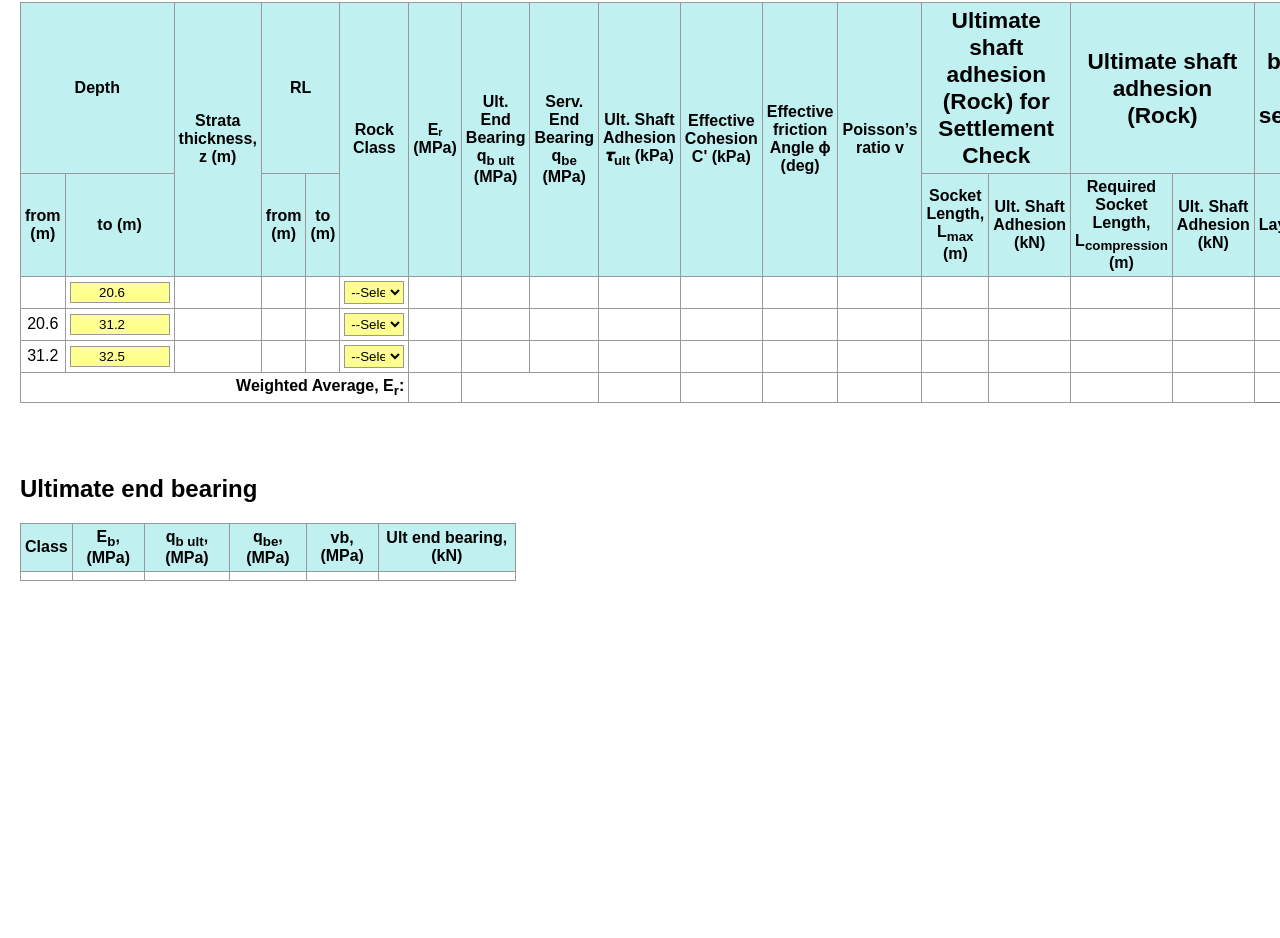
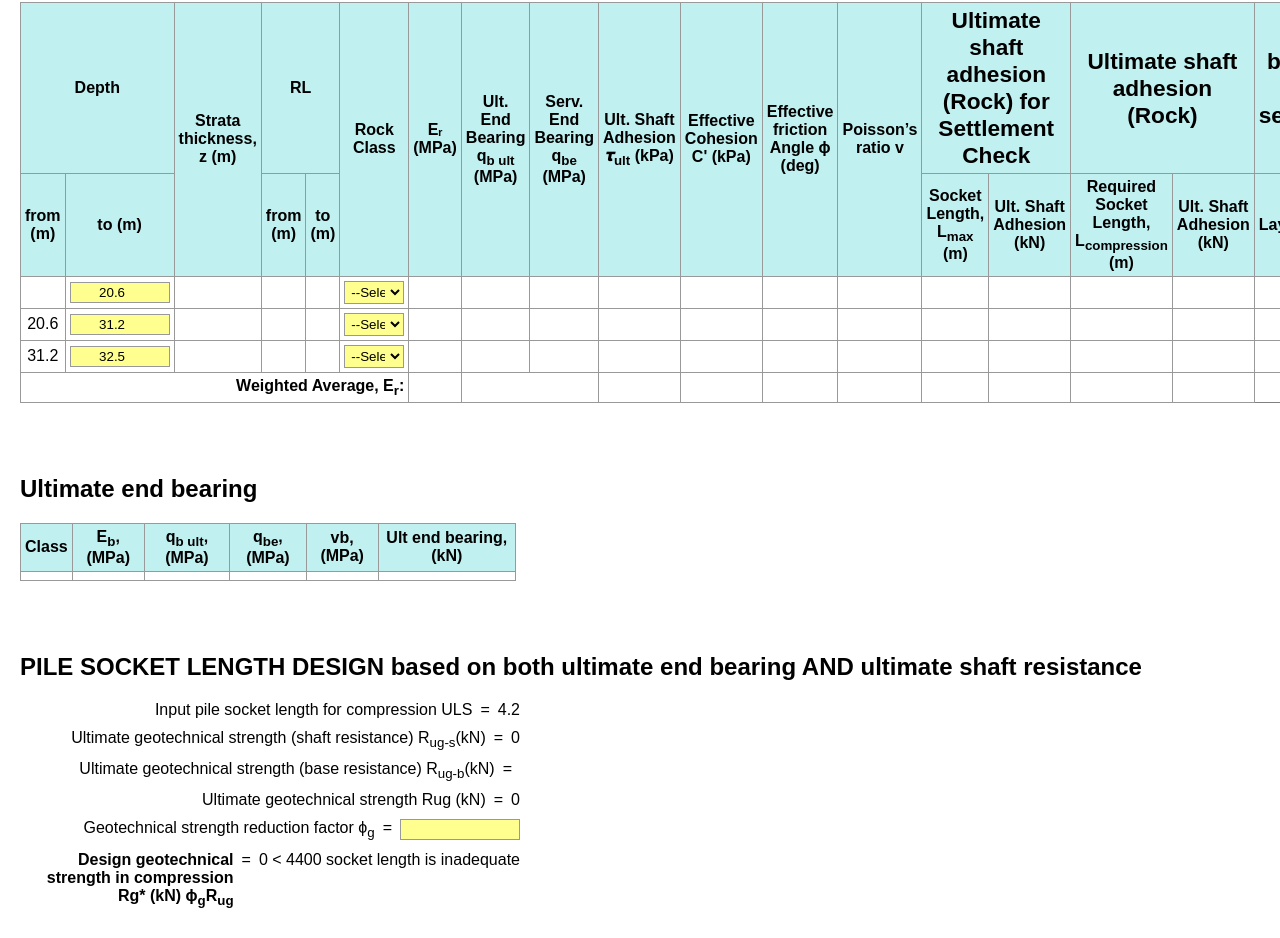
Before and after one commit to mimid919/Pile_Rock_Socket_Design, a website built with Vite: page index.html in a window 1280 px wide. Shown: the part 1278-2216 px from the top of the page. Before the commit the page ends 1935 px from the top, so only its background shows below. Built offline with nearby package versions, Linux system fonts and the light colour scheme.

Commit message:
socket length design section draft

```diff
--- a/index.html
+++ b/index.html
@@ -161,7 +161,7 @@
         <td id = "strataThickness1"></td>
         <td id="soilRLfrom1" ></td>
         <td id="soilRLto1" ></td>
-        <td><input value = "UF-" type="text" id="soilType1" /></td>
+        <td><input aria-selected = "UF-" type="text" id="soilType1" /></td>
         <td><input type="number" id="ID1" value = "2"/></td>
         <td id="F1" ></td>
         <td id="phi1" ></td>
@@ -600,6 +600,41 @@
 </table>
 <br><br>
 
+<!--------------------- SECTION 5 ----------------------->
+<h1>PILE SOCKET LENGTH DESIGN based on both ultimate end bearing AND ultimate shaft resistance</h1>
+<div id = socketLengthDesign>
+  <div class = "wrapper">
+    <div class= "name">Input pile socket length for compression ULS</div>
+    <div class = "equals">=</div>
+    <div class = "value"><span class = "ULS_value"></span></div>
+  </div>
+  <div class = "wrapper">
+    <div class= "name">Ultimate geotechnical strength (shaft resistance) R<sub>ug-s</sub>(kN) </div>
+    <div class = "equals">=</div>
+    <div class = "value"><span id = "Rugs"></span></div>
+  </div>
+  <div class = "wrapper">
+    <div class= "name">Ultimate geotechnical strength (base resistance) R<sub>ug-b</sub>(kN) </div>
+    <div class = "equals">=</div>
+    <div class = "value"><span class = "endBearingUlt_value"></span></div>
+  </div>
+  <div class = "wrapper">
+    <div class= "name">Ultimate geotechnical strength Rug (kN) </div>
+    <div class = "equals">=</div>
+    <div class = "value"><span id = "Rug"></span></div>
+  </div>
+  <div class = "wrapper">
+    <div class= "name">Geotechnical strength reduction factor ϕ<sub>g</sub></div>
+    <div class = "equals">=</div>
+    <div class = "value"><input id = "reductionFactor" type="number" step="0.01"></div>
+  </div>
+  <div class = "wrapper">
+    <div class= "name" style="font-weight: bold;">Design geotechnical strength in compression Rg* (kN) ϕ<sub>g</sub>R<sub>ug</sub></div>
+    <div class = "equals">=</div>
+    <div class = "value"><span id = "RgStar"></span></div>
+  </div>
+</div>
+
 <!-- SCRIPT -->
 <script>
   // Global list of soil/rock classes
--- a/src/calculations.js
+++ b/src/calculations.js
@@ -509,3 +509,35 @@ export async function endBearingTable(inputs) {
     endBearingUlt
   };
 }
+
+//----------------------------------------- SOCKET LENGTH DESIGN SECTION  -----------------------------------------------
+export function socketLengthDesign(inputs) {
+
+  const { soilTotal, rockAdhesionTotal, endBearingUlt, uls, reductionFactor} = inputs;
+
+  let results = {
+    Rugs: '',
+    Rug: '',
+    RgStar: ''
+  };
+
+  if (!inputs) {
+    return results;
+  }
+
+  //Rugs calculation
+  results.Rugs = round(rockAdhesionTotal * soilTotal);
+
+  //Rug calculation
+  results.Rug = round((endBearingUlt + results.Rugs));
+
+  //RgStar calculation
+  const numRgStar = round(reductionFactor * results.Rug);
+  if (numRgStar > uls){
+    results.RgStar = `${numRgStar} > ${uls} socket length is OK`;
+  }else {
+    results.RgStar = `${numRgStar} < ${uls} socket length is inadequate`;
+  }
+
+  return results;
+}
--- a/src/main.js
+++ b/src/main.js
@@ -1,4 +1,4 @@
-import { initialInputsTable, soilTable, rockTable, endBearingTable } from './calculations.js';
+import { initialInputsTable, soilTable, rockTable, endBearingTable, socketLengthDesign } from './calculations.js';
 import { setMultipleValues } from './tableHandler.js';
 
 // All inputs you want to update to using "_value" and add event listeners
@@ -205,6 +205,24 @@ async function updateEndBearingTable() {
 
 }
 
+//---------------------------- SOCKET LENGTH DESIGN SECTION ---------------------------
+function updateSocketLengthDesign() {
+  inputIds.forEach(updateValueSpans);
+
+  const socketLengthDesignInputs = {
+    soilTotal: Number(document.getElementById('soilTotal')?.textContent) || 0,
+    rockAdhesionTotal: Number(document.getElementById('rockAdhesionTotal')?.textContent) || 0,
+    endBearingUlt: Number(document.getElementById('endBearingUlt')?.textContent) || 0,
+    uls: Number(document.getElementById('uls')?.value) || 0,
+    reductionFactor: Number(document.getElementById('reductionFactor')?.value) || 0,
+  };
+
+  const derivedSocketLengthDesign = socketLengthDesign(socketLengthDesignInputs);
+
+  setMultipleValues({...derivedSocketLengthDesign});
+
+}
+
 // Update soil table rows based on soilRowAmount
 function updateSoilTableRows() {
   const soilRowAmount = Number(document.getElementById('soilRowAmount').value);
@@ -254,7 +272,7 @@ document.getElementById('rockRowAmount').addEventListener('change', () => {
 document.addEventListener('DOMContentLoaded', async () => {
 
   updateSoilTableRows(); // Initial call to set correct rows on page load
-updateRockTableRows();
+ updateRockTableRows();
 
 
   inputIds.forEach(id => {
@@ -266,6 +284,8 @@ updateRockTableRows();
       await updateSoilTable();
       await updateRockTable();
       await updateEndBearingTable();
+      updateSocketLengthDesign();
+
     });
   });
 
@@ -273,4 +293,6 @@ updateRockTableRows();
   updateInitialTable();
   await updateSoilTable();
   await updateRockTable();
-  await updateEndBearingTable();});
+  await updateEndBearingTable();
+  updateSocketLengthDesign();
+});
--- a/src/style.css
+++ b/src/style.css
@@ -58,3 +58,28 @@ table#inputTable {
 input[type="number"] {
   width: 100px; /* wider for better readability */
 }
+
+.wrapper {
+  display: grid;
+  grid-template-columns: 1fr auto auto;
+  gap: 8px;
+  width: 500px;
+  padding-bottom: 10px;
+}
+
+.name {
+  text-align: right;
+}
+
+.equals {
+  text-align: center;
+}
+
+.value {
+  text-align: left;
+}
+
+.value input {
+  width: 120px;        /* set consistent width */
+  box-sizing: border-box;
+}
```
